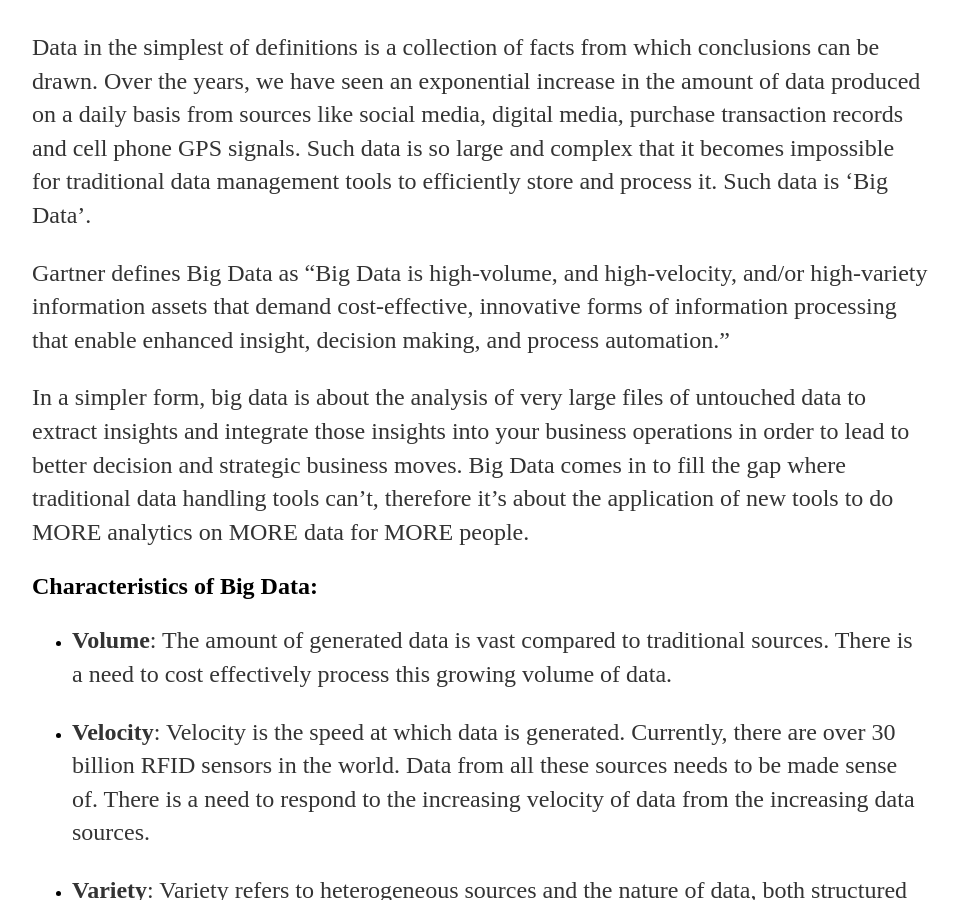
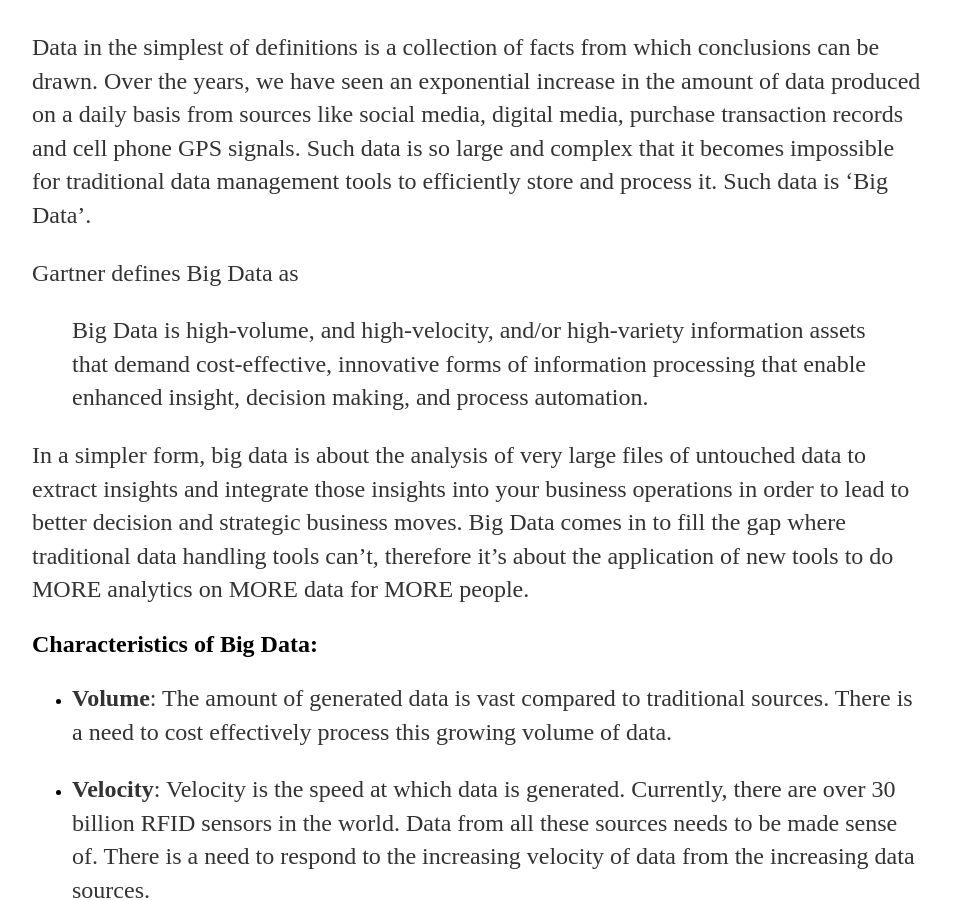
Before and after one commit to matsiko/matsiko.github.io, a Jekyll site: the page built from _posts/2017-07-15-big-data.md, in a window 1280 px wide and 900 px high, scrolled down 366 px. Shown: the whole window, without its empty margins (160-1119 px from the left). Built offline with Jekyll 4.4.1, drawn with Linux system fonts in a browser that asks for light colours; our own code applies the rules of GitHub Pages for plain Markdown files; comment, search, counter and statistics services are not loaded.

```diff
--- a/_posts/2017-07-15-big-data.md
+++ b/_posts/2017-07-15-big-data.md
@@ -8,7 +8,8 @@ Clive Humby, a mathematician once said that “Data is the new oil”. What did
 
 Data in the simplest of definitions is a collection of facts from which conclusions can be drawn. Over the years, we have seen an exponential increase in the amount of data produced on a daily basis from sources like social media, digital media, purchase transaction records and cell phone GPS signals. Such data is so large and complex that it becomes impossible for traditional data management tools to efficiently store and process it. Such data is ‘Big Data’.
 
-Gartner defines Big Data as "Big Data is high-volume, and high-velocity, and/or high-variety information assets that demand cost-effective, innovative forms of information processing that enable enhanced insight, decision making, and process automation."
+Gartner defines Big Data as
+> Big Data is high-volume, and high-velocity, and/or high-variety information assets that demand cost-effective, innovative forms of information processing that enable enhanced insight, decision making, and process automation.
 
 In a simpler form, big data is about the analysis of very large files of untouched data to extract insights and integrate those insights into your business operations in order to lead to better decision and strategic business moves.
 Big Data comes in to fill the gap where traditional data handling tools can’t, therefore it’s about the application of new tools to do MORE analytics on MORE data for MORE people.
```
